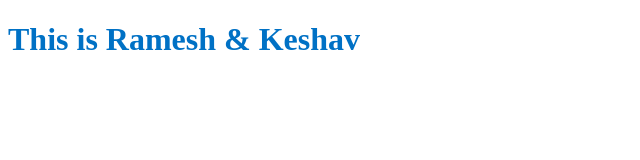
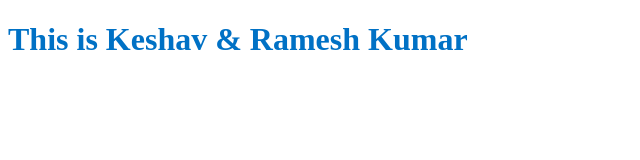
Before and after one commit to rameshkumarpoliah/rameshkumarpoliah.github.io, a plain HTML site: page index.html in a window 1280 px wide. Shown: the whole page, without its empty margins (0-640 px from the left). Drawn offline with Linux system fonts and the light colour scheme.

Commit message:
Changed name

```diff
--- a/index.html
+++ b/index.html
@@ -1,9 +1,9 @@
 <!DOCTYPE html>
 <html>
 <head>
-<title>Ramesh & Keshav</title>
+<title>Keshav & Ramesh Kumar</title>
 </head>
 <body>
-<h1 style="color:#0071C5">This is Ramesh & Keshav</h1>
+<h1 style="color:#0071C5">This is Keshav & Ramesh Kumar</h1>
 </body>
 </html>
```
